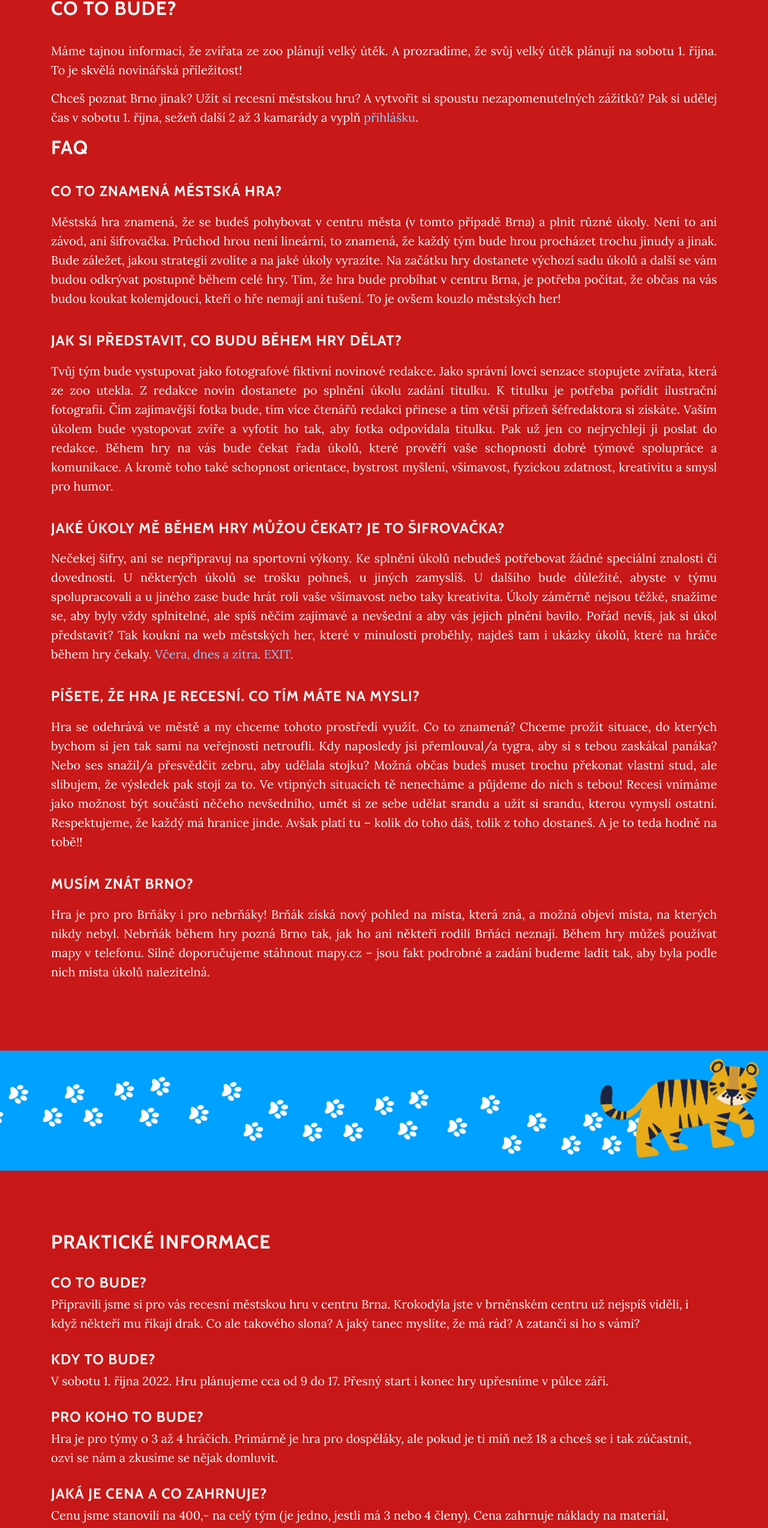
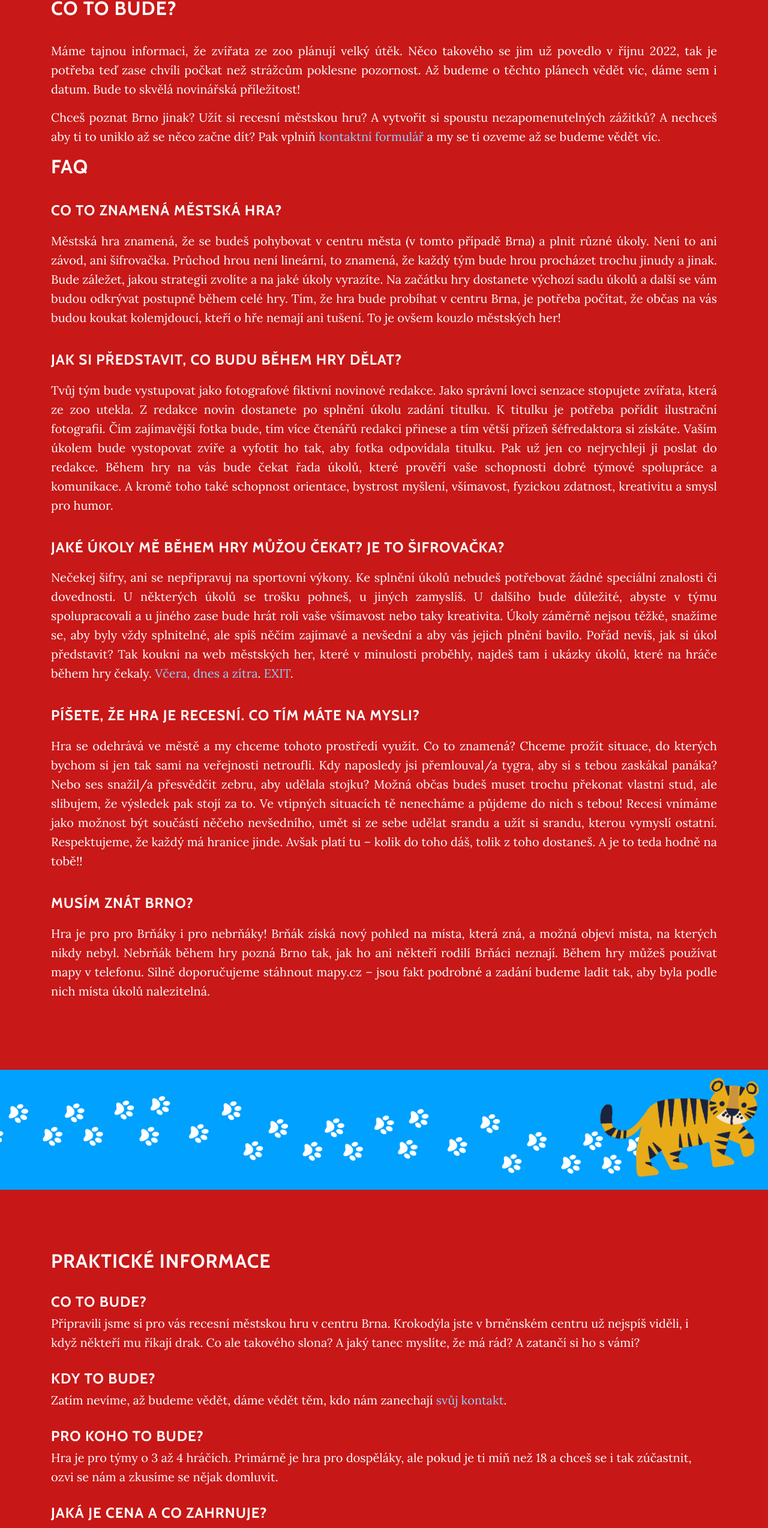
Before and after one commit to InstruktoriBrno/zoo-web, a website: page index.html in a window 1280 px wide. Shown: the part 1055-3603 px from the top of the page at 60% size. Drawn offline with nearby package versions, Linux system fonts and the light colour scheme; files that its build step writes are made by us from their sources; no server answers.

Commit message:
Drop the old date & price

```diff
--- a/index.html
+++ b/index.html
@@ -74,9 +74,9 @@
             </div>
             <div class="row">
                 <div class="col-lg-12 mx-auto">
-                    <p>Máme tajnou informaci, že zvířata ze zoo plánují velký útěk. A prozradíme, že svůj velký útěk plánují na sobotu 1. října. To je skvělá novinářská příležitost!</p>
+                    <p>Máme tajnou informaci, že zvířata ze zoo plánují velký útěk. Něco takového se jim už povedlo v říjnu 2022, tak je potřeba teď zase chvíli počkat než strážcům poklesne pozornost. Až budeme o těchto plánech vědět víc, dáme sem i datum. Bude to skvělá novinářská příležitost!</p>
 
-                    <p>Chceš poznat Brno jinak? Užít si recesní městskou hru? A vytvořit si spoustu nezapomenutelných zážitků? Pak si udělej čas v sobotu 1. října, sežeň další 2 až 3 kamarády a vyplň <a class="js-scroll-trigger" href="#application">přihlášku</a>.</p>
+                    <p>Chceš poznat Brno jinak? Užít si recesní městskou hru? A vytvořit si spoustu nezapomenutelných zážitků? A nechceš aby ti to uniklo až se něco začne dít? Pak vplniň <a class="js-scroll-trigger" href="#application">kontaktní formulář</a> a my se ti ozveme až se budeme vědět víc.</p>
                 </div>
             </div>
             <div class="row">
@@ -117,7 +117,7 @@
 
                     <h4><b>Kdy to bude?</b> </h4>
 
-                    <blockquote> <p>V sobotu 1. října 2022. Hru plánujeme cca od 9 do 17. Přesný start i konec hry upřesníme v půlce září.</p></blockquote>
+                    <blockquote> <p>Zatím nevíme, až budeme vědět, dáme vědět těm, kdo nám zanechají <a href="#application">svůj kontakt</a>.</p></blockquote>
 
                     <h4><b>Pro koho to bude?</b> </h4>
 
@@ -125,7 +125,7 @@
 
                     <h4><b>Jaká je cena a co zahrnuje?</b> </h4>
 
-                    <blockquote><p>Cenu jsme stanovili na 400,- na celý tým (je jedno, jestli má 3 nebo 4 členy). Cena zahrnuje náklady na materiál, organizátoři hru připravují dobrovolně ve svém volném čase bez nároku na odměnu.</p> </blockquote>
+                    <blockquote><p>Cenu za tým oznámíme spolu s dalším ročníkem. Cena zahrnuje náklady na materiál, organizátoři hru připravují dobrovolně ve svém volném čase bez nároku na odměnu.</p> </blockquote>
 
                     <h4><b>Budu potřebovat internet?</b> </h4>
 
```
